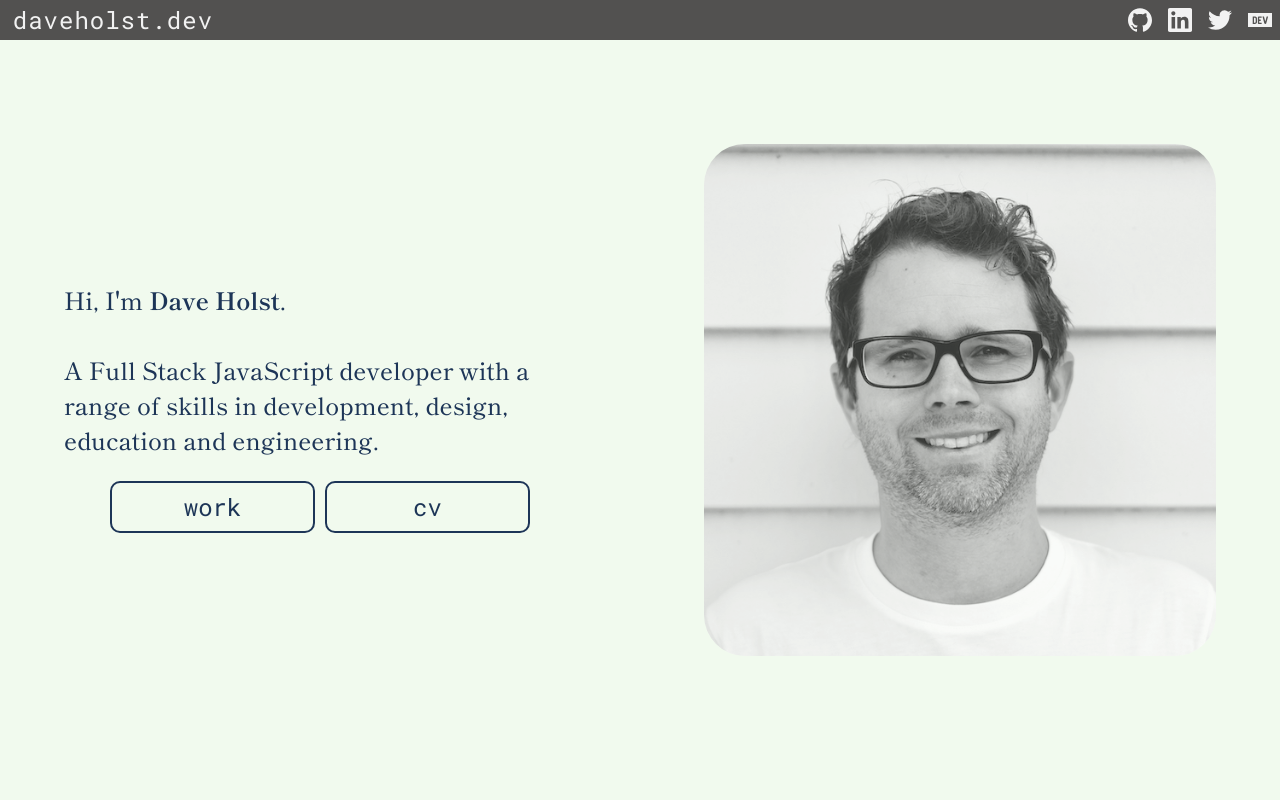
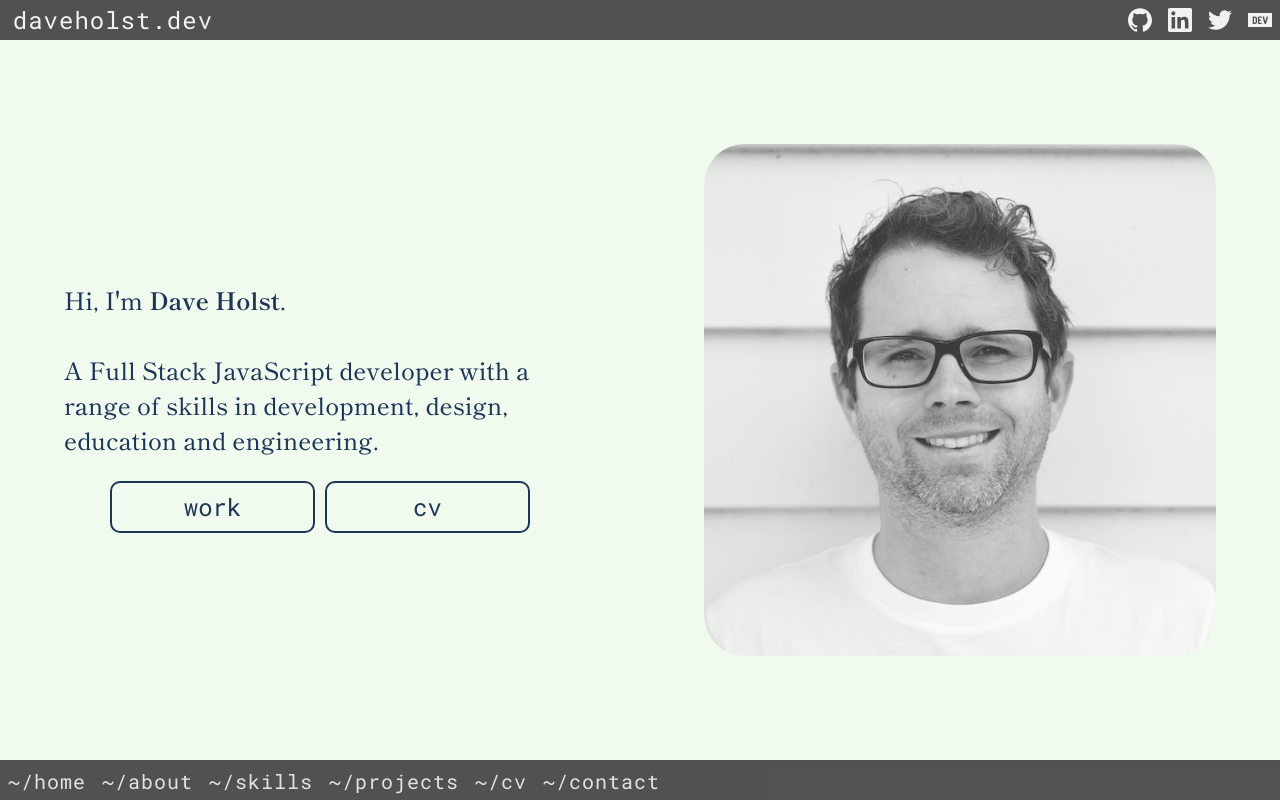
Before and after one commit to daveholst/portfolio-react, a React (Create React App) app: page / in a window 1280 px wide. Built offline with nearby package versions, Linux system fonts and the light colour scheme; the HTML template or start-up script is replaced by a standard one.

Commit message:
navbar changed over

```diff
--- a/src/App.jsx
+++ b/src/App.jsx
@@ -1,5 +1,7 @@
 import Header from './components/Header';
 import Hero from './components/Hero';
+import Navbar from './components/Navbar';
+
 import './app.css';
 import './styles/header.css';
 import './styles/hero.css';
@@ -9,6 +11,7 @@ function App() {
     <section id="home" className="landing-page-container">
       <Header />
       <Hero />
+      <Navbar />
     </section>
   );
 }
--- /dev/null
+++ b/src/components/Navbar.jsx
@@ -0,0 +1,17 @@
+import React from 'react';
+import '../styles/navbar.css';
+
+function Navbar() {
+  return (
+    <nav id="navbar">
+      <a href="#home"> ~/home </a>
+      <a href="#about"> ~/about</a>
+      <a href="#skills"> ~/skills</a>
+      <a href="#projects"> ~/projects</a>
+      <a href="#resume"> ~/cv</a>
+      <a href="#contact"> ~/contact</a>
+    </nav>
+  );
+}
+
+export default Navbar;
--- /dev/null
+++ b/src/styles/navbar.css
@@ -0,0 +1,22 @@
+/* nav bar */
+#navbar {
+  z-index: 100;
+  overflow: hidden;
+  height: 5vh;
+  background-color: rgba(65, 64, 64, 0.9);
+}
+
+#navbar a {
+  float: left;
+  display: block;
+  font-family: "Roboto Mono", monospace;
+  font-size: 1.25rem;
+  text-transform: lowercase;
+  font-weight: 500;
+  letter-spacing: 1px;
+  color: #f2f2f2;
+  opacity: 0.9;
+  text-align: center;
+  padding: 1vh;
+  text-decoration: none;
+}
```
